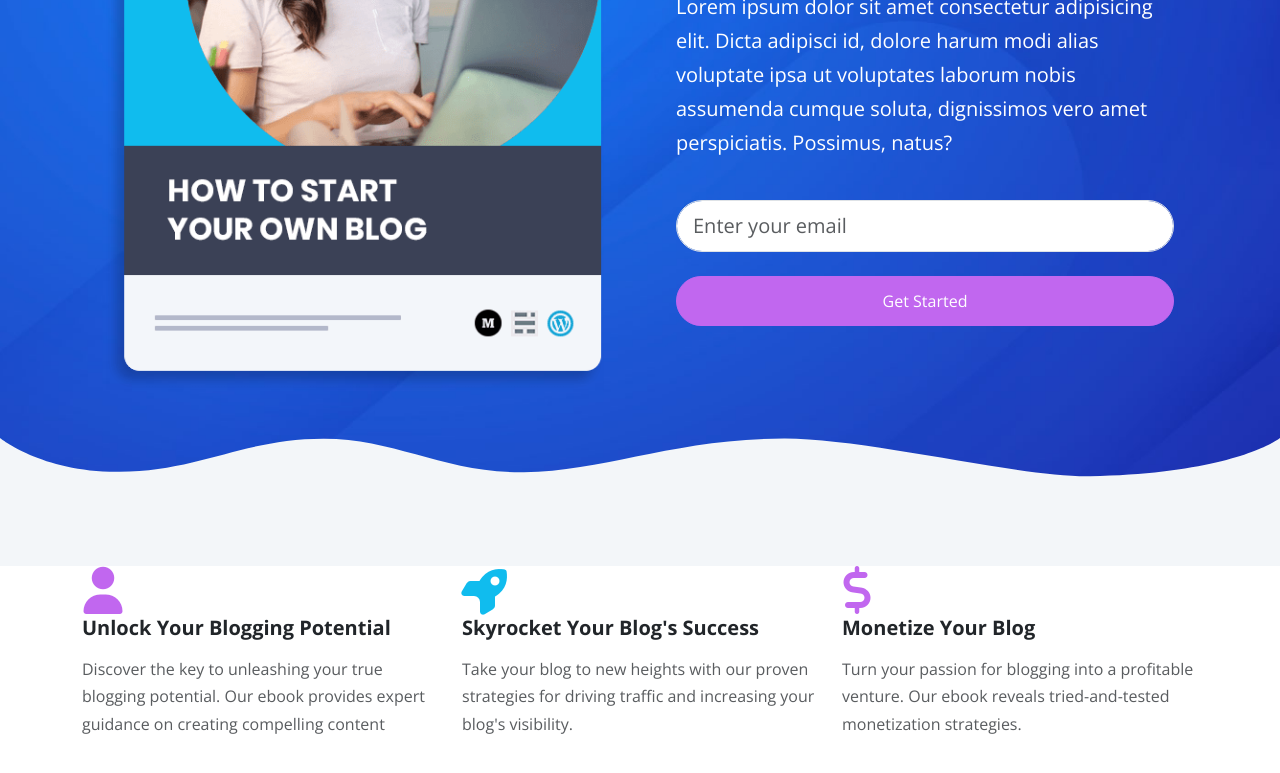
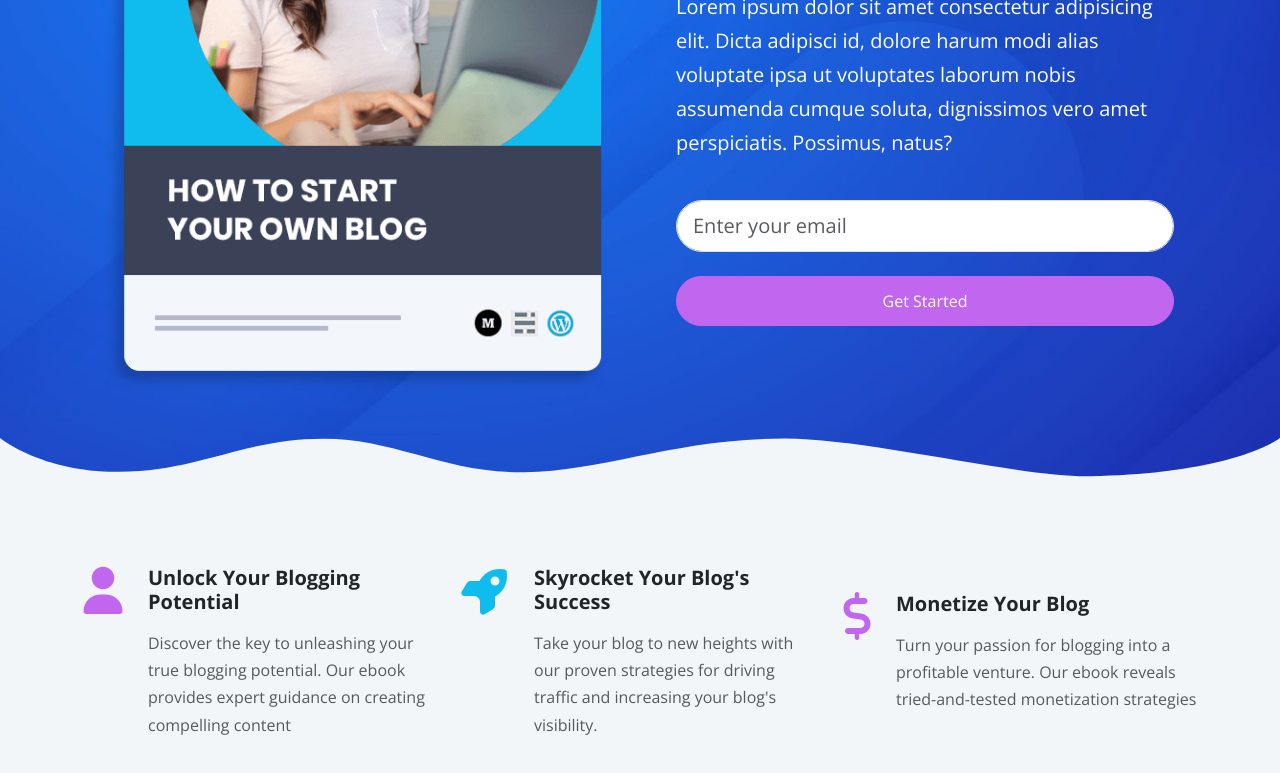
Before and after one commit to Shahbazali2001/Blogging-Mastery, a website: page index.html in a window 1280 px wide. Shown: the part 419-1192 px from the top of the page. Drawn offline with nearby package versions, Linux system fonts and the light colour scheme.

Commit message:
section are is update

```diff
--- a/index.html
+++ b/index.html
@@ -95,58 +95,44 @@
     </header>
 
     <!--Icons Section-->
-    <section id="icons bg-light pb-5">
+    <section class="icons bg-light pb-5">
         <div class="container-xl">
-            <div class="row h-stack g-4">
-                <div class="col-md-4 d-flex align-items-center gap-4">
-                    <div class="icon-container">
-                        <i class="fa fa-user fa-3x text-primary"></i>
-                        <div>
-                            <h5 class="fw-bold">Unlock Your Blogging Potential</h5>
-                            <p class="text-muted">Discover the key to unleashing your true blogging potential. Our ebook provides expert guidance on creating compelling content</p>
-                        </div>
-                    </div>
-                </div>
+          <div class="row hstack g-4">
+            <div class="col-md-4 d-flex gap-4">
+              <i class="fas fa-user fa-3x text-primary"></i>
+              <div>
+                <h5 class="fw-bold">Unlock Your Blogging Potential</h5>
+                <p class="text-muted">
+                  Discover the key to unleashing your true blogging potential. Our
+                  ebook provides expert guidance on creating compelling content
+                </p>
+              </div>
+            </div>
 
-                <div class="col-md-4 d-flex align-items-center gap-4">
-                    <div class="icon-container">
-                        <i class="fas fa-rocket fa-3x text-secondary"></i>
-                        <div>
-                            <h5 class="fw-bold">Skyrocket Your Blog's Success</h5>
-                            <p class="text-muted">Take your blog to new heights with our proven strategies for driving traffic and increasing your blog's visibility.</p>
-                        </div>
-                    </div>
-                </div>
+            <div class="col-md-4 d-flex gap-4">
+              <i class="fas fa-rocket fa-3x text-secondary"></i>
+              <div>
+                <h5 class="fw-bold">Skyrocket Your Blog's Success</h5>
+                <p class="text-muted">
+                  Take your blog to new heights with our proven strategies for
+                  driving traffic and increasing your blog's visibility.
+                </p>
+              </div>
+            </div>
 
-                <div class="col-md-4 d-flex align-items-center gap-4">
-                    <div class="icon-container">
-                        <i class="fa fa-dollar fa-3x text-primary"></i>
-                        <div>
-                            <h5 class="fw-bold">Monetize Your Blog</h5>
-                            <p class="text-muted">Turn your passion for blogging into a profitable venture. Our ebook reveals tried-and-tested monetization strategies.</p>
-                        </div>
-                    </div>
-                </div>
-
-
-
-
-
-
-
-
-
-
-
-
-
-
-
-
+            <div class="col-md-4 d-flex gap-4">
+              <i class="fas fa-dollar fa-3x text-primary"></i>
+              <div>
+                <h5 class="fw-bold">Monetize Your Blog</h5>
+                <p class="text-muted">
+                  Turn your passion for blogging into a profitable venture. Our
+                  ebook reveals tried-and-tested monetization strategies
+                </p>
+              </div>
             </div>
+          </div>
         </div>
-    </section>
-
+      </section>
 
 
 
```
